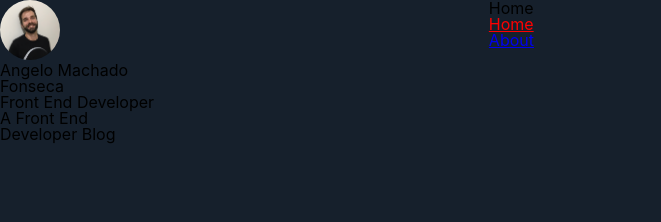
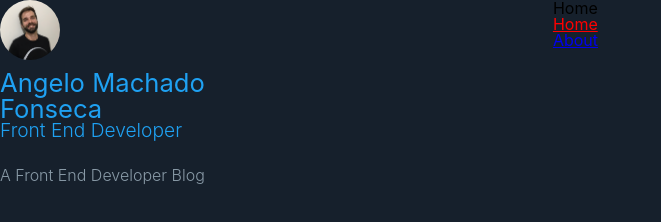
Before and after one commit to angelofmfonseca/porfolio, a Gatsby site in the folder frontend/: page / in a window 1280 px wide. Shown: the whole page, without its empty margins (0-661 px from the left). Built offline with nearby package versions, Linux system fonts and the light colour scheme; Gatsby itself is replaced by a stand-in of ours.

Commit message:
Profile styles

```diff
--- a/frontend/src/components/Profile/index.js
+++ b/frontend/src/components/Profile/index.js
@@ -1,6 +1,7 @@
 import React from 'react'
 import { useStaticQuery, graphql } from "gatsby"
 
+import * as S from "./styles"
 import Avatar from "../Avatar"
 
 const Profile = () => {
@@ -18,12 +19,18 @@
     `
   )
   return(
-    <div className="profileWrapper">
-      <Avatar />
-      <h1>{ title }</h1>
-      <h3>{ position }</h3>
-      <p>{ description }</p>
-    </div>
+    <S.ProfileWrapper>
+      <S.ProfileLink>
+        <Avatar />
+        <S.ProfileAuthor>
+          { title }
+          <S.ProfilePosition>
+            { position }
+          </S.ProfilePosition>
+        </S.ProfileAuthor>
+      </S.ProfileLink>
+      <S.ProfileDescription>{ description }</S.ProfileDescription>
+    </S.ProfileWrapper>
   )
 }
 
--- /dev/null
+++ b/frontend/src/components/Profile/styles.js
@@ -0,0 +1,34 @@
+import styled from "styled-components"
+import { Link } from "gatsby"
+
+export const ProfileWrapper = styled.section`
+  color: #8899a6;
+  display: flex;
+  flex-direction: column;
+`;
+
+export const ProfileLink = styled(Link)`
+  color: #8899a6;
+  text-decoration: none;
+  transition: color 0.5s;
+  &:hover {
+    color: #1fa1f2;
+  }
+`;
+
+export const ProfileAuthor = styled.h1`
+  font-size: 1.6rem;
+  margin: 0.5rem auto 1.5rem;
+`;
+
+export const ProfilePosition = styled.small`
+  display: block;
+  font-size: 1.2rem;
+  font-weight: 300;
+`;
+
+export const ProfileDescription = styled.p`
+  font-size: 1rem;
+  font-weight: 300;
+  line-height: 1.4;
+`;
```
